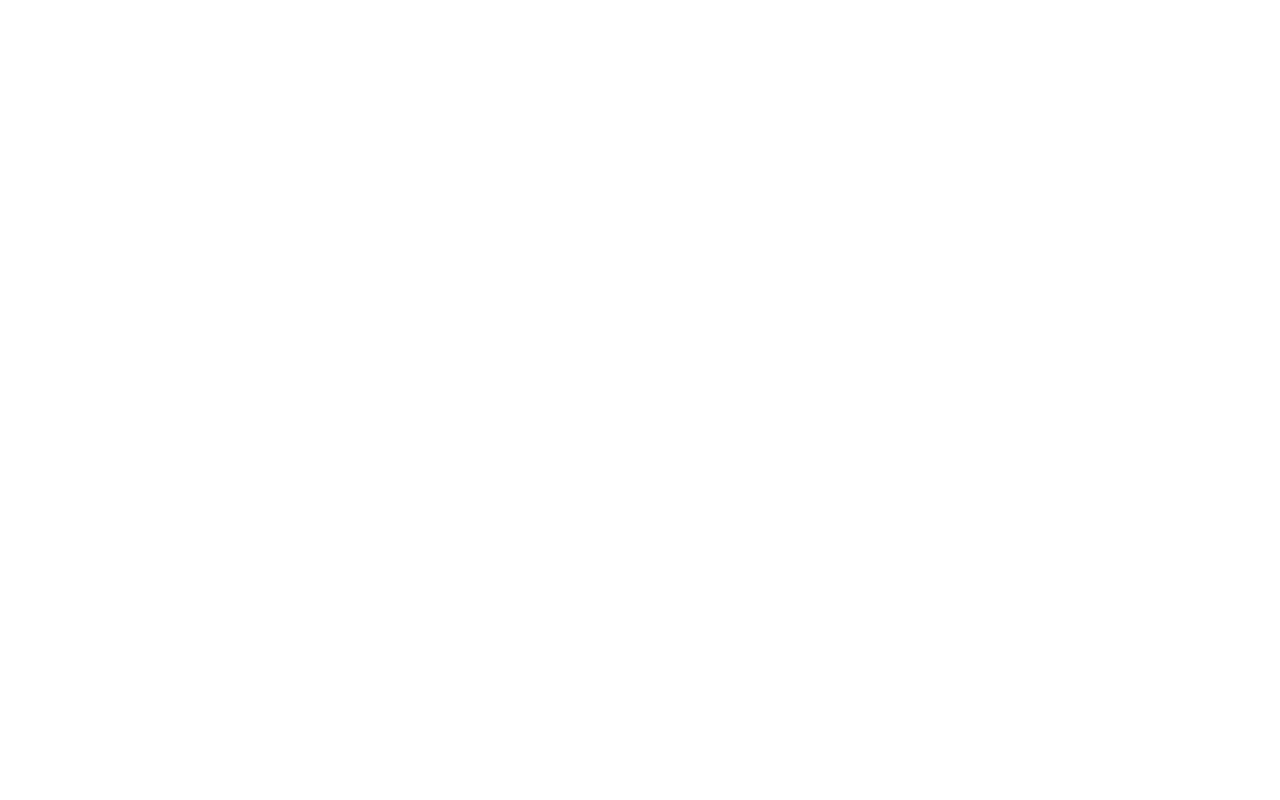
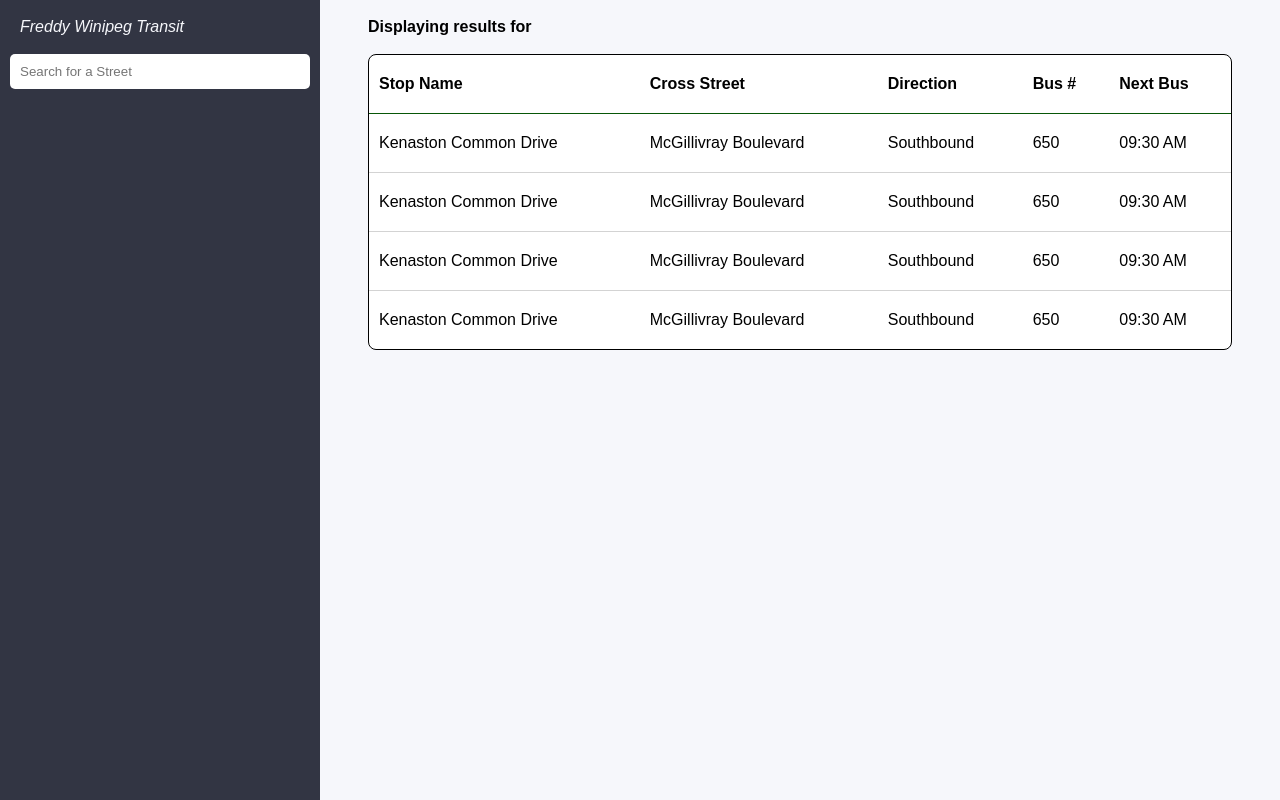
Before and after one commit to freddy-lopez-dev/Winnipeg-Transit, a website built with Parcel: page src/index.html in a window 1280 px wide. Built offline with nearby package versions, Linux system fonts and the light colour scheme.

Commit message:
Establish web layout

```diff
--- a/src/index.html
+++ b/src/index.html
@@ -9,6 +9,60 @@
   <title>Winnipeg Transit</title>
 </head>
 <body>
-
+  <aside>
+    <div class="titlebar">
+      <i>Freddy Winipeg Transit</i>
+    </div>
+    <form>
+      <input type="text" placeholder="Search for a Street" id="search-panel">
+    </form>
+    <section class="streets"></section>
+  </aside>
+  <main>
+    <div id="street-name" class="titlebar">
+      Displaying results for
+    </div>
+    <table>
+      <thead>
+        <tr>
+          <td>Stop Name</td>
+          <td>Cross Street</td>
+          <td>Direction</td>
+          <td>Bus #</td>
+          <td>Next Bus</td>
+        </tr>
+      </thead>
+      <tbody>
+        <tr>
+          <td>Kenaston Common Drive</td>
+          <td>McGillivray Boulevard</td>
+          <td>Southbound</td>
+          <td>650</td>
+          <td>09:30 AM</td>
+        </tr>
+        <tr>
+          <td>Kenaston Common Drive</td>
+          <td>McGillivray Boulevard</td>
+          <td>Southbound</td>
+          <td>650</td>
+          <td>09:30 AM</td>
+        </tr>
+        <tr>
+          <td>Kenaston Common Drive</td>
+          <td>McGillivray Boulevard</td>
+          <td>Southbound</td>
+          <td>650</td>
+          <td>09:30 AM</td>
+        </tr>
+        <tr>
+          <td>Kenaston Common Drive</td>
+          <td>McGillivray Boulevard</td>
+          <td>Southbound</td>
+          <td>650</td>
+          <td>09:30 AM</td>
+        </tr>
+      </tbody>
+    </table>
+  </main>
 </body>
 </html>
--- a/src/styles/styles.css
+++ b/src/styles/styles.css
@@ -0,0 +1,95 @@
+* {
+  box-sizing: border-box;
+  margin: 0;
+  padding: 0;
+}
+
+body, html {
+  height: 100%;
+}
+
+body {
+  display: grid;
+  grid-template-columns: 1fr 3fr;
+  font-family: Arial, Helvetica, sans-serif;
+}
+
+aside {
+  background-color: #323543;
+  color: #40ba9b;
+  padding: 0 10px;
+}
+
+.streets a {
+  background-color: transparent;
+  display: block;
+  color: #40ba9b;
+  margin: 20px 0;
+}
+
+main {
+  background-color: #f6f7fb;
+}
+
+.titlebar {
+  padding: 18px 10px;
+  color: #f6f7fb;
+}
+
+.titlebar i {
+  margin-right: 10px;
+}
+
+input {
+  padding: 10px;
+  border-radius: 5px;
+  border: 0;
+  width: 100%;
+  position: relative;
+}
+
+input:before {
+  content: "\25AE";  /* this is your text. You can also use UTF-8 character codes as I do here */
+  font-family: FontAwesome;
+  left:-5px;
+  position:absolute;
+  top:0;
+}
+
+table {
+  background-color: white;
+  width: 90%;
+  margin: auto;
+  border-spacing: 0;
+  border: 1px solid black;
+  border-radius: 8px;
+  margin-bottom: 20px;
+}
+
+td {
+  padding: 20px 10px;
+}
+
+thead td {
+  font-weight: 700;
+}
+
+tbody td {
+  border-bottom: 1.5px solid #d3d3d3;
+}
+
+tbody tr:last-child td  {
+  border-bottom: none;
+}
+
+tbody tr:first-child td  {
+  border-top: 1.5px solid #085708;
+}
+
+#street-name {
+  color: black;
+  width: 90%;
+  margin: auto;
+  padding-left: 0;
+  font-weight: 700;
+}
```
